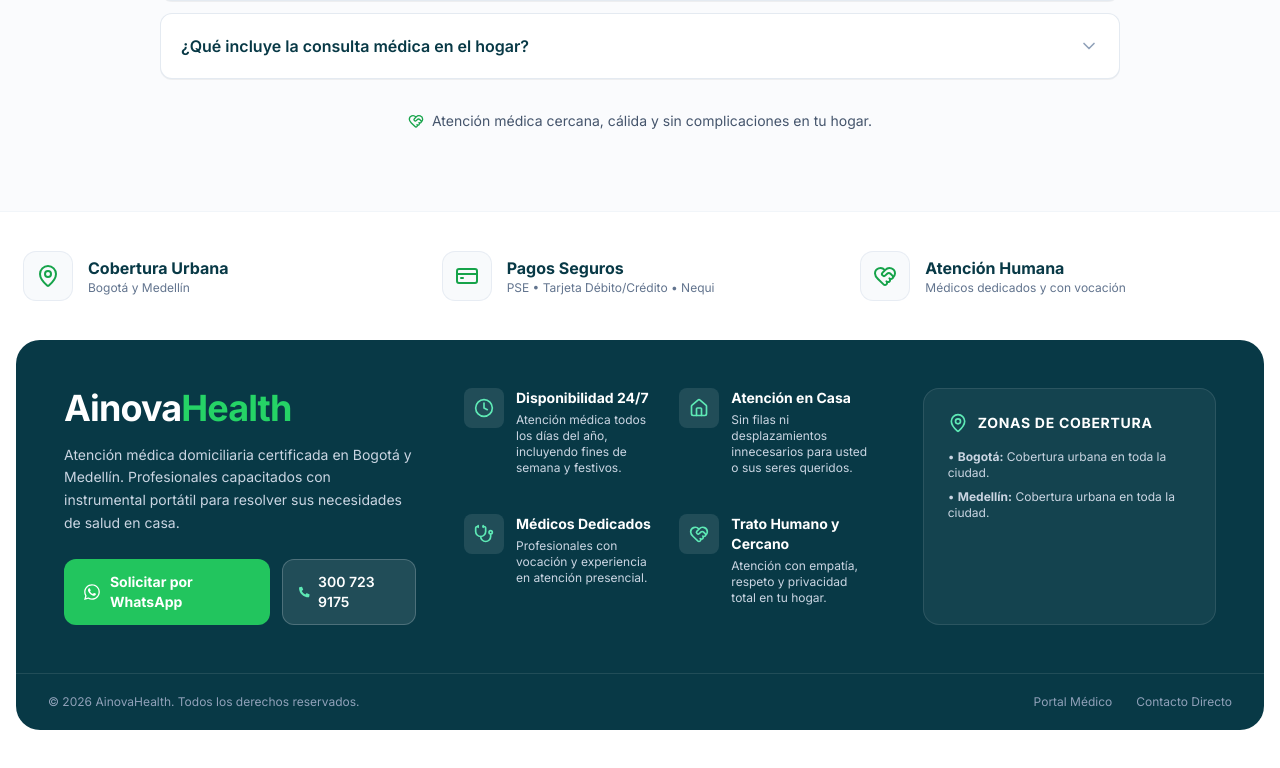
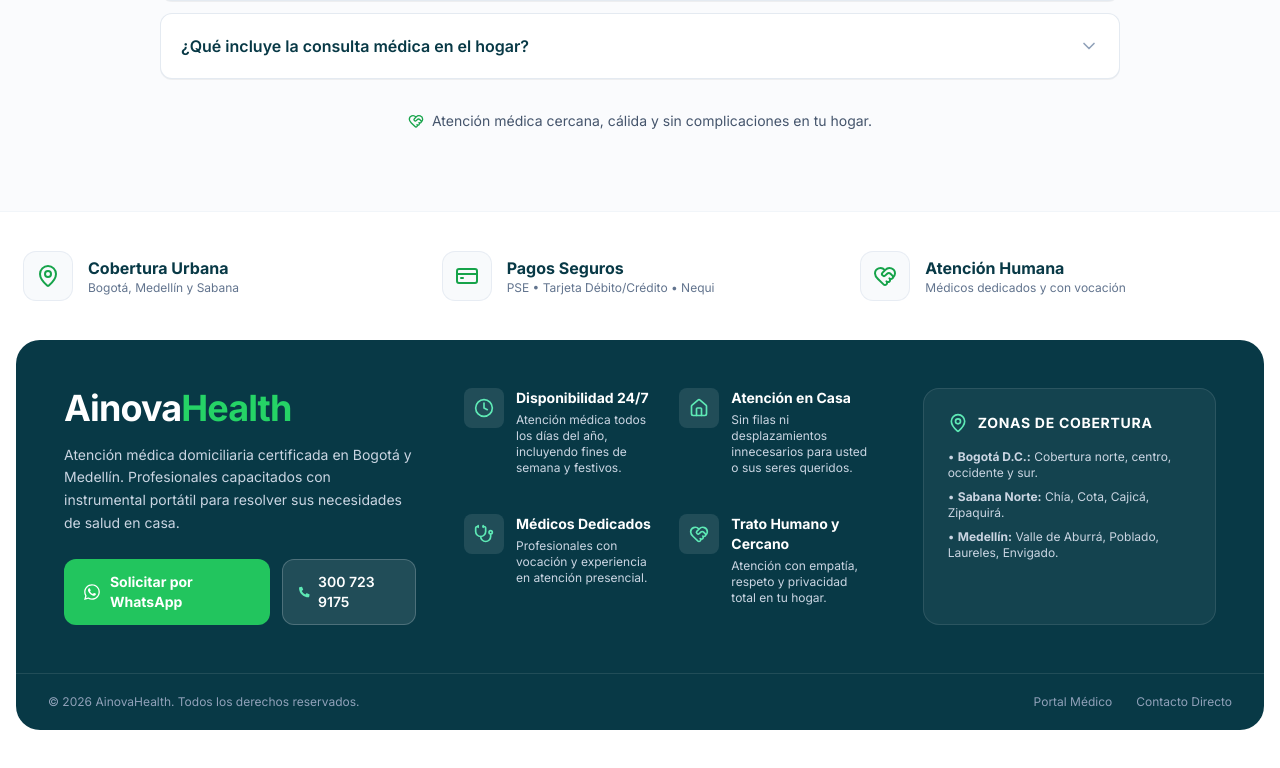
Before and after one commit to felipebermudezceo/ainovahealth, a Next.js app: page / in a window 1280 px wide. Shown: the part 3855-4623 px from the top of the page. Built offline with nearby package versions, Linux system fonts and the light colour scheme.

Commit message:
chore: actualizar textos de FAQ, Footer y Testimonials

```diff
--- a/components/sections/FAQ.tsx
+++ b/components/sections/FAQ.tsx
@@ -17,7 +17,7 @@
     },
     {
       q: "¿En qué sectores de Bogotá y Medellín tienen cobertura?",
-      a: "Contamos con cobertura médica directa en Bogotá y Medellín, con profesionales listos para acudir a tu hogar, apartamento u hotel en 45 a 60 minutos.",
+      a: "En Bogotá cubrimos las principales localidades (Usaquén, Suba, Chapinero, Teusaquillo, Kennedy, Engativá, etc.) y municipios cercanos como Chía y Cota. En Medellín atendemos en El Poblado, Laureles, Belén, Envigado, Sabaneta y Bello.",
     },
     {
       q: "¿Cuánto tiempo demora en llegar el médico?",
--- a/components/sections/Footer.tsx
+++ b/components/sections/Footer.tsx
@@ -100,8 +100,9 @@
               </div>
 
               <ul className="mt-4 space-y-2 text-xs text-slate-300">
-                <li>• <strong>Bogotá:</strong> Cobertura urbana en toda la ciudad.</li>
-                <li>• <strong>Medellín:</strong> Cobertura urbana en toda la ciudad.</li>
+                <li>• <strong>Bogotá D.C.:</strong> Cobertura norte, centro, occidente y sur.</li>
+                <li>• <strong>Sabana Norte:</strong> Chía, Cota, Cajicá, Zipaquirá.</li>
+                <li>• <strong>Medellín:</strong> Valle de Aburrá, Poblado, Laureles, Envigado.</li>
               </ul>
             </div>
           </div>
--- a/components/sections/FooterInfo.tsx
+++ b/components/sections/FooterInfo.tsx
@@ -12,7 +12,7 @@
             </div>
             <div>
               <p className="text-base font-bold text-[#083946]">Cobertura Urbana</p>
-              <p className="text-xs text-slate-500">Bogotá y Medellín</p>
+              <p className="text-xs text-slate-500">Bogotá, Medellín y Sabana</p>
             </div>
           </div>
 
--- a/components/sections/Testimonials.tsx
+++ b/components/sections/Testimonials.tsx
@@ -11,13 +11,13 @@
     },
     {
       name: "Carlos Ramírez",
-      city: "Bogotá",
+      city: "Chía / Sabana",
       photo: "/images/testimonials/paciente2.jpg",
       text: "Excelente servicio para mi hijo con fiebre alta. Evitamos llevarlo a urgencias a la medianoche con riesgo de contagio. Trato pediátrico impecable.",
     },
     {
       name: "Sandra López",
-      city: "Medellín",
+      city: "Medellín (El Poblado)",
       photo: "/images/testimonials/paciente3.jpg",
       text: "Puntualidad y profesionalismo total. Hicieron electrocardiograma en reposo y nos entregaron el reporte interpretado en el momento. Muy recomendados.",
     },
@@ -34,7 +34,7 @@
             La confianza de nuestros pacientes
           </h2>
           <p className="mx-auto mt-2 text-sm text-slate-500 sm:text-base">
-            Familias en Bogotá y Medellín que reciben atención médica con tranquilidad en su hogar.
+            Familias en Bogotá, Medellín y Sabana que reciben atención médica con tranquilidad en su hogar.
           </p>
         </div>
 
```
